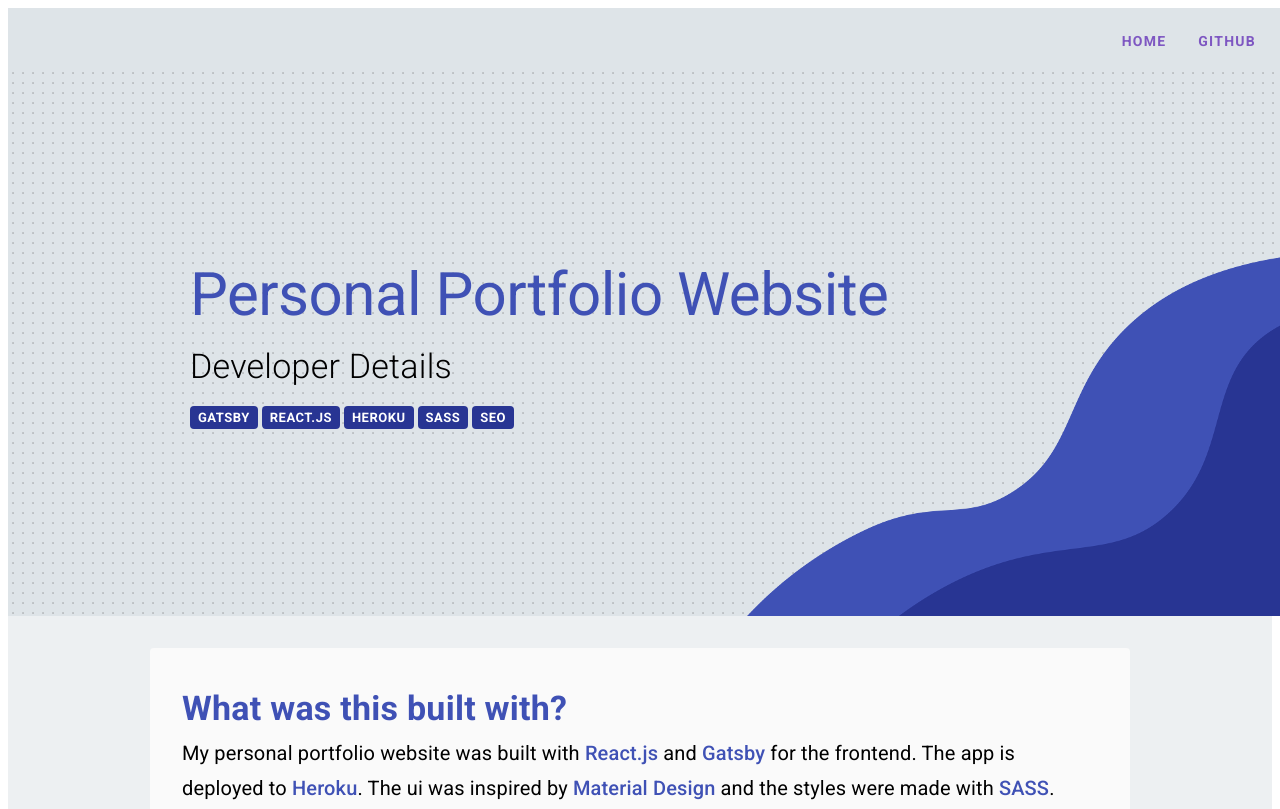
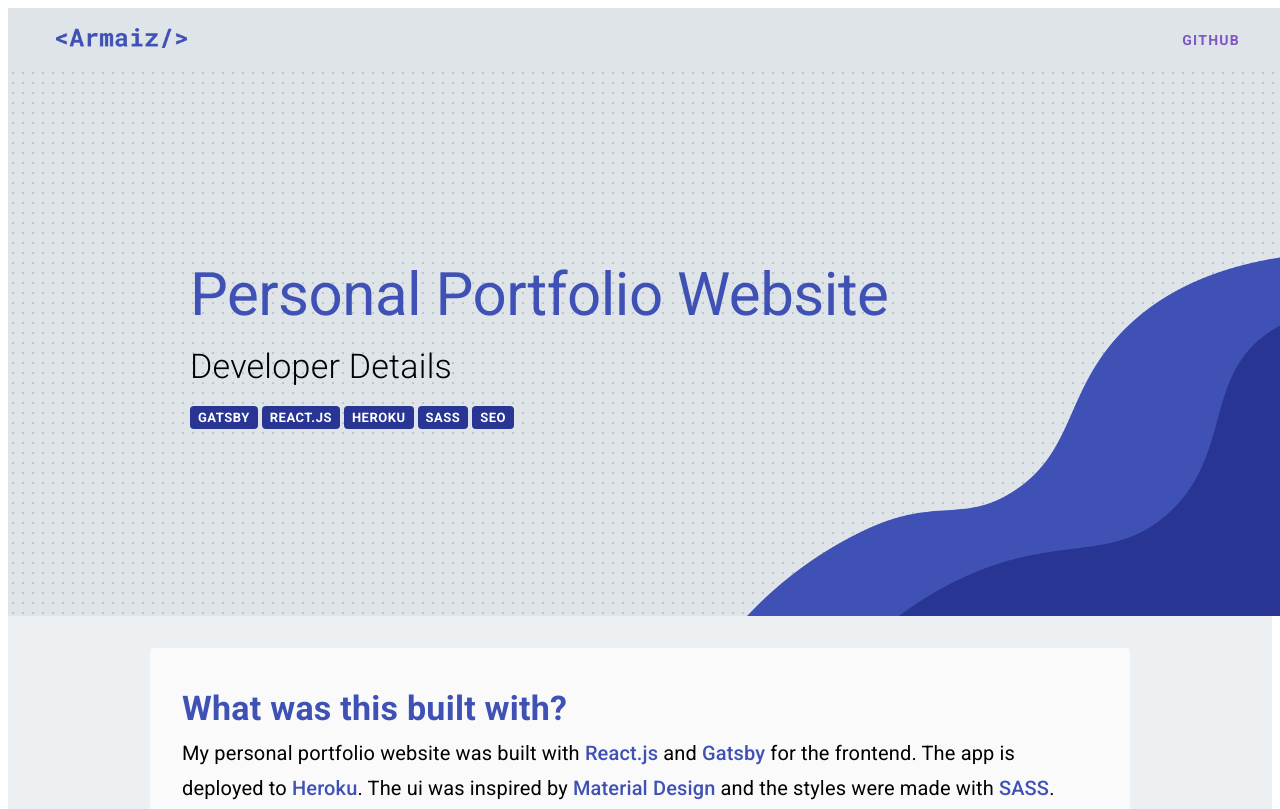
Before and after one commit to ArmaizAdenwala/personal-portfolio, a Gatsby site: page /projects/personal-portfolio-site in a window 1280 px wide. Shown: the top 809 px of the page. Built offline with nearby package versions, Linux system fonts and the light colour scheme; Gatsby itself is replaced by a stand-in of ours.

Commit message:
update logos and icons

```diff
--- a/gatsby-config.js
+++ b/gatsby-config.js
@@ -25,13 +25,13 @@ module.exports = {
     {
       resolve: `gatsby-plugin-manifest`,
       options: {
-        name: `gatsby-starter-default`,
-        short_name: `starter`,
+        name: `Armaiz Adenwala`,
+        short_name: `Armaiz Adenwala`,
         start_url: `/`,
         background_color: `#283593`,
         theme_color: `#283593`,
         display: `minimal-ui`,
-        icon: `src/images/gatsby-icon.png`, // This path is relative to the root of the site.
+        icon: `src/images/armaiz-adenwala-software-engineer-icon.png`,
       },
     },
     // this (optional) plugin enables Progressive Web App + Offline functionality
--- a/src/components/general/navbar/Navbar.js
+++ b/src/components/general/navbar/Navbar.js
@@ -1,13 +1,10 @@
 import React, { Component } from 'react';
 import { Link } from 'gatsby';
 import './Navbar.scss';
+import ArmaizLogo from './armaiz-developer-code-logo.png';
 
 export default class Navbar extends Component {
   links = {
-    Home: {
-      to: '/',
-      name: 'HOME',
-    },
     PlanSpace: {
       to: '/projects/planspace',
       name: 'PLANSPACE',
@@ -44,8 +41,15 @@ export default class Navbar extends Component {
     return (
       <nav className="nav">
         <div className="nav__container">
-          {this._renderLinks()}
-          {this._renderCustomLinks()}
+          <div>
+            <a href="/">
+              <img className="nav__container__logo" src={ArmaizLogo} />
+            </a>
+          </div>
+          <div className="nav__container__links">
+            {this._renderLinks()}
+            {this._renderCustomLinks()}
+          </div>
         </div>
       </nav>
     );
--- a/src/components/general/navbar/Navbar.scss
+++ b/src/components/general/navbar/Navbar.scss
@@ -1,20 +1,35 @@
 @import "../../../styles/colors";
+@import "../../../styles/mixins";
 
 .nav {
   height: 64px;
   position: fixed;
   width: 100%;
+  background-color: $background--light-2;
+  z-index: 10;
   display: flex;
   align-items: center;
-  justify-content: flex-end;
-  background-color: $background--light-2;
-  z-index: 10;
 
   &__container {
     padding-left: 32px;
     padding-right: 32px;
+    @include respond-to('small') {
+      padding-left: 48px;
+      padding-right: 48px;
+    }
+    display: flex;
+    align-items: center;
+    justify-content: space-between;
+    width: 100%;
+    &__logo {
+      height: 20px;
+    }
+    &__links {
+      display: flex;
+      align-items: center;
+      justify-content: flex-end;
+    }
   }
-
   &__link {
     text-decoration: none;
     margin-left: 32px;
--- a/src/pages/projects/personal-portfolio-site/index.js
+++ b/src/pages/projects/personal-portfolio-site/index.js
@@ -12,7 +12,6 @@ const IndexPage = () => (
       description="PlanSpace is designed for roommates to have automated chore schedules on a week by week basis."
     />
     <Navbar
-      links={['Home']}
       customLinks={[
         {
           name: 'GITHUB',
--- a/src/pages/projects/planspace/dev.js
+++ b/src/pages/projects/planspace/dev.js
@@ -10,7 +10,7 @@ const IndexPage = () => (
       title="PlanSpace"
       description="PlanSpace is designed for roommates to have automated chore schedules on a week by week basis."
     />
-    <Navbar links={['Home', 'PlanSpace']} />
+    <Navbar links={['PlanSpace']} />
     <Hero
       emphasized="PlanSpace"
       description="Developer Details"
--- a/src/pages/projects/planspace/index.js
+++ b/src/pages/projects/planspace/index.js
@@ -15,7 +15,7 @@ const IndexPage = () => (
       title="PlanSpace"
       description="PlanSpace is designed for roommates to have automated chore schedules on a week by week basis."
     />
-    <Navbar links={['Home', 'PlanSpaceDev']} />
+    <Navbar links={['PlanSpaceDev']} />
     <Hero
       emphasized="PlanSpace"
       description="App designed for roommates to have automated chore schedules on a week by week basis."
--- a/src/pages/projects/smart-dorm-lock/index.js
+++ b/src/pages/projects/smart-dorm-lock/index.js
@@ -11,7 +11,6 @@ const IndexPage = () => (
       description="A mobile app used to unlock my dorm door without a physical key"
     />
     <Navbar
-      links={['Home']}
       customLinks={[
         {
           name: 'MEETUP LINK',
```
Also changed, not shown: src/components/general/navbar/armaiz-developer-code-logo.png (added), src/images/armaiz-adenwala-software-engineer-icon.png (added), src/images/gatsby-icon.png (deleted).
